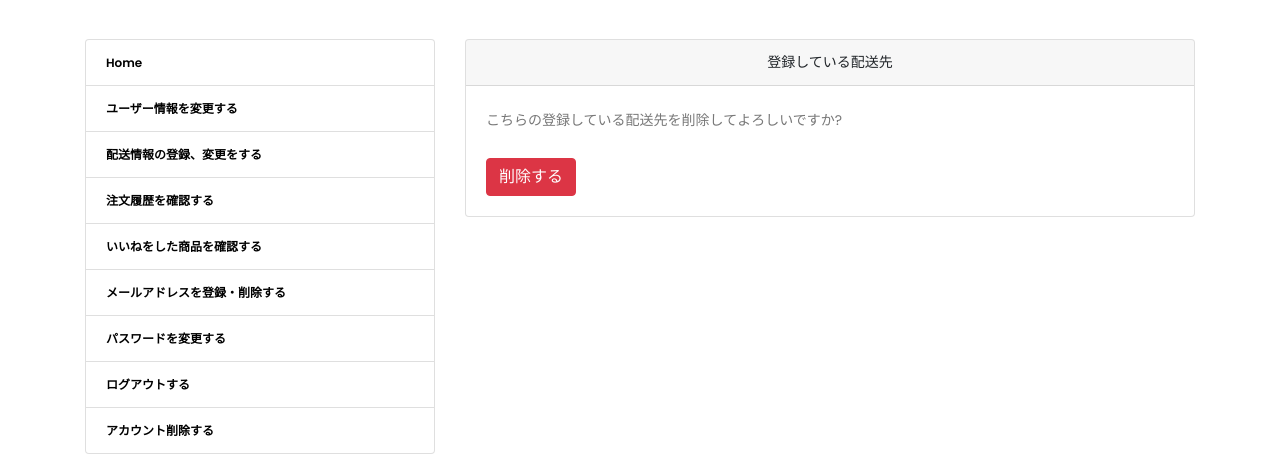
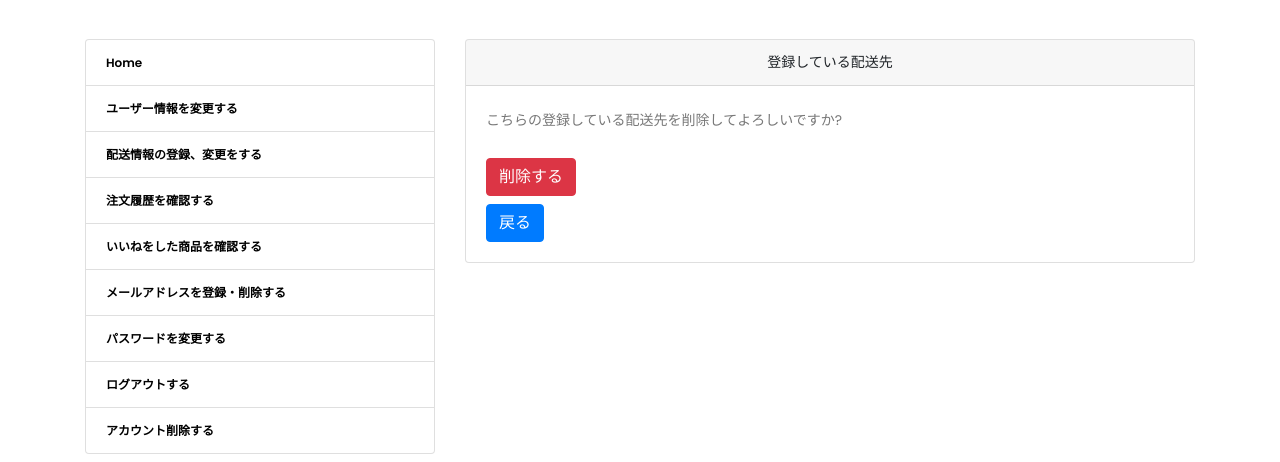
Before and after one commit to marush-in/ec, a Django app: template app/templates/accounts/delete_shipping_address.html in a window 1280 px wide. Shown: the part 86-548 px from the top of the page. Run offline with Django 3.2, Linux system fonts and the light colour scheme; the template is opened without the code that fills it, so the values that code supplies are empty; some libraries are stand-ins or nearby versions; some web fonts are replaced.

Commit message:
戻るボタンの追加

```diff
--- a/app/templates/accounts/delete_shipping_address.html
+++ b/app/templates/accounts/delete_shipping_address.html
@@ -35,6 +35,7 @@
                 <button class="btn btn-danger">削除する</button>
                 {% csrf_token %}
               </form>
+              <a href="{% url 'accounts:shipping-address-list'%}" class="btn btn-primary mt-2">戻る</a>
           </div>
         </div>
       </div>
```
